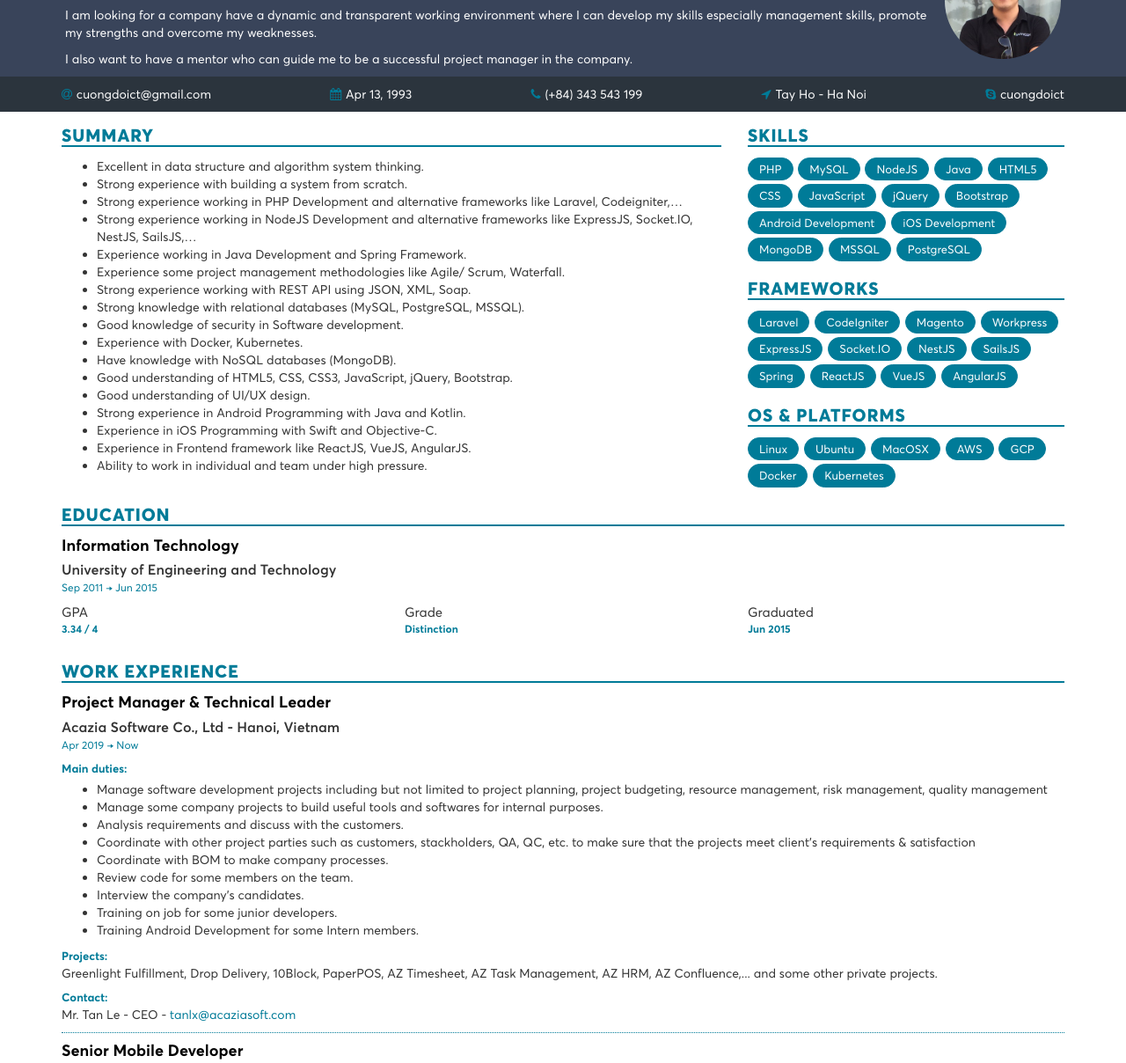
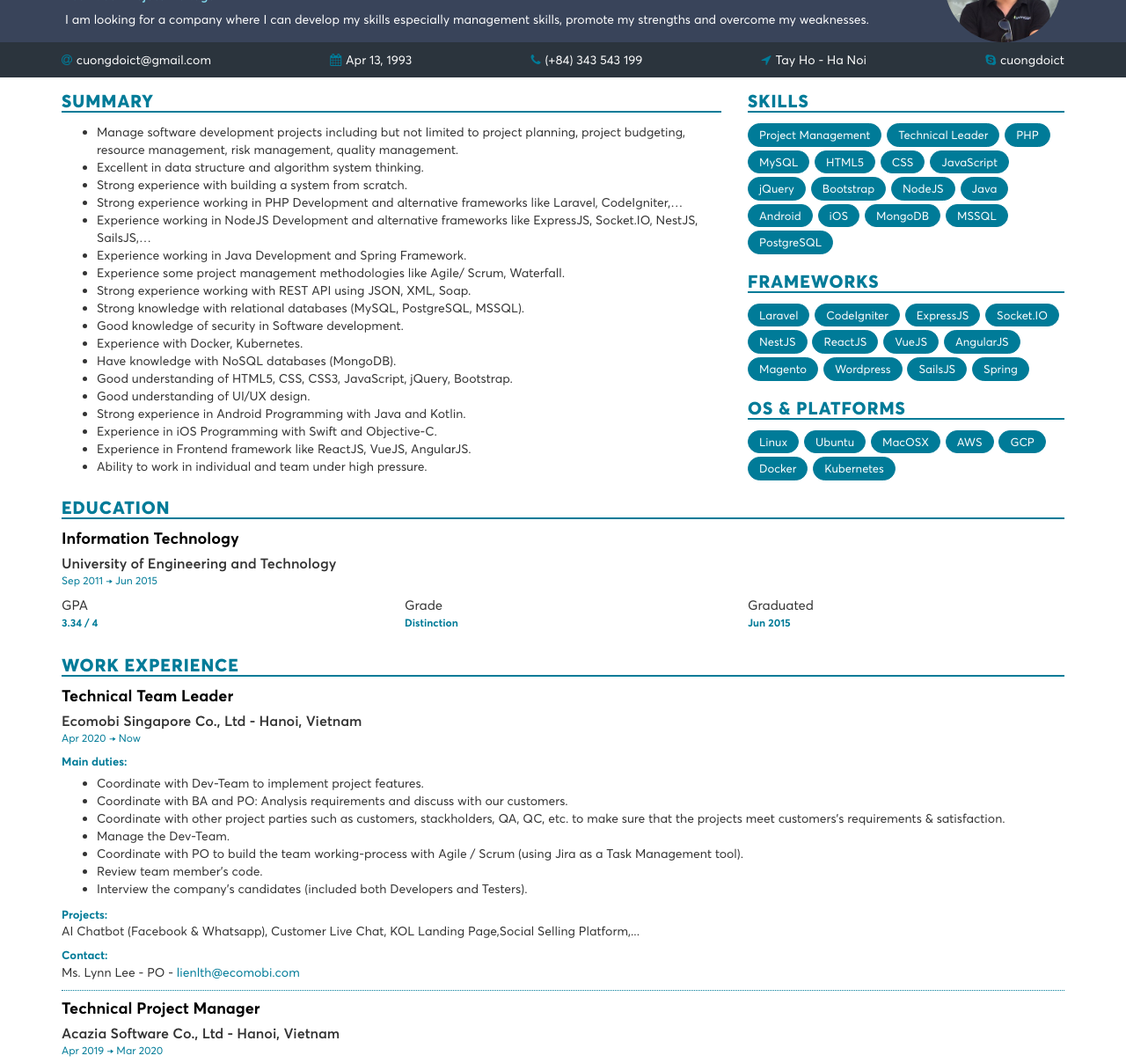
Before and after one commit to cuongdoict/cuongdoict.github.io, a website: page cv/index.html in a window 1280 px wide. Shown: the part 84-1292 px from the top of the page at 88% size. Drawn offline with nearby package versions, Linux system fonts and the light colour scheme.

Commit message:
Update new title

```diff
--- a/cv/index.html
+++ b/cv/index.html
@@ -3,16 +3,15 @@
 <head>
 	<meta charset="UTF-8">
 	<meta name="viewport" content="width=device-width, initial-scale=1.0, maximum-scale=1">
-	<title>Do Manh Cuong - Senior Backend Developer</title>
+	<title>Do Manh Cuong - Technial Project Manager</title>
 
-	<meta property="og:title" content="Do Manh Cuong - Senior Backend Developer" />
+	<meta property="og:title" content="Do Manh Cuong - Technial Project Manager" />
 	<meta property="og:locale" content="en" />
-	<meta name="description" content="Do Manh Cuong - Senior Backend Developer" />
-	<meta property="og:description" content="Do Manh Cuong - Senior Backend Developer" />
+	<meta name="description" content="Do Manh Cuong - Technial Project Manager" />
+	<meta property="og:description" content="Do Manh Cuong - Technial Project Manager" />
 	<meta name="twitter:card" content="summary" />
-	<meta property="twitter:title" content="Do Manh Cuong - Senior Backend Developer" />
+	<meta property="twitter:title" content="Do Manh Cuong - Technial Project Manager" />
 	<meta property="keywords" content="PHP, NodeJS, Java, Android, iOS, Java, Kotlin, Swift, Objective-C, RestfullAPI, Laravel, CodeIgniter, ExpressJS, Socket.IO" />
-	<meta name="twitter:site" content="I'm a Senior Backend Developer, I've strong experience over 6 years" />
 
 	<!--CSS-->
 	<link rel="stylesheet" href="https://stackpath.bootstrapcdn.com/font-awesome/4.7.0/css/font-awesome.min.css"/>
@@ -32,11 +31,11 @@
 			<div class="col-md-12 ui-flexbox">
 				<div class="ui-width-expand">
 					<h1 class="cv-name">Do Manh Cuong</h1>
-					<h5 style="color: #81d6ea;">Senior Backend Developer</h5>
+					<h5 style="color: #81d6ea;">Technical Project Manager</h5>
 					<p style="color: #ffffff">
-						I am looking for a company have a dynamic and transparent working environment where I can develop my skills especially management skills, promote my strengths and overcome my weaknesses.
+						I am looking for a company where I can develop my skills especially management skills, promote my strengths and overcome my weaknesses.
 					</p>
-					<p style="color: #ffffff">
+					<p style="color: #ffffff; display: none;">
 						I also want to have a mentor who can guide me to be a successful project manager in the company.
 					</p>
 				</div>
@@ -89,10 +88,11 @@
 					<div class="col-sm-8 printing">
 						<h4 class="session-title">SUMMARY</h4>
 						<ul>
+							<li>Manage software development projects including but not limited to project planning, project budgeting, resource management, risk management, quality management.</li>
 							<li>Excellent in data structure and algorithm system thinking.</li>
 							<li>Strong experience with building a system from scratch.</li>
-							<li>Strong experience working in PHP Development and alternative frameworks like Laravel, Codeigniter,…</li>
-							<li>Strong experience working in NodeJS Development and alternative frameworks like ExpressJS, Socket.IO, NestJS, SailsJS,…</li>
+							<li>Strong experience working in PHP Development and alternative frameworks like Laravel, CodeIgniter,…</li>
+							<li>Experience working in NodeJS Development and alternative frameworks like ExpressJS, Socket.IO, NestJS, SailsJS,…</li>
 							<li>Experience working in Java Development and Spring Framework.</li>
 							<li>Experience some project management methodologies like Agile/ Scrum, Waterfall.</li>
 							<li>Strong experience working with REST API using JSON, XML, Soap.</li>
@@ -111,17 +111,19 @@
 					<div class="col-sm-4 printing">
 						<h4 class="session-title">Skills</h4>
 						<div class="buttons-list">
+							<button class="btn btn-app btn--rounded">Project Management</button>
+							<button class="btn btn-app btn--rounded">Technical Leader</button>
 							<button class="btn btn-app btn--rounded">PHP</button>
 							<button class="btn btn-app btn--rounded">MySQL</button>
-							<button class="btn btn-app btn--rounded">NodeJS</button>
-							<button class="btn btn-app btn--rounded">Java</button>
 							<button class="btn btn-app btn--rounded">HTML5</button>
 							<button class="btn btn-app btn--rounded">CSS</button>
 							<button class="btn btn-app btn--rounded">JavaScript</button>
 							<button class="btn btn-app btn--rounded">jQuery</button>
 							<button class="btn btn-app btn--rounded">Bootstrap</button>
-							<button class="btn btn-app btn--rounded">Android Development</button>
-							<button class="btn btn-app btn--rounded">iOS Development</button>
+							<button class="btn btn-app btn--rounded">NodeJS</button>
+							<button class="btn btn-app btn--rounded">Java</button>
+							<button class="btn btn-app btn--rounded">Android</button>
+							<button class="btn btn-app btn--rounded">iOS</button>
 							<button class="btn btn-app btn--rounded">MongoDB</button>
 							<button class="btn btn-app btn--rounded">MSSQL</button>
 							<button class="btn btn-app btn--rounded">PostgreSQL</button>
@@ -132,16 +134,16 @@
 						<div class="buttons-list">
 							<button class="btn btn-app btn--rounded">Laravel</button>
 							<button class="btn btn-app btn--rounded">CodeIgniter</button>
-							<button class="btn btn-app btn--rounded">Magento</button>
-							<button class="btn btn-app btn--rounded">Workpress</button>
 							<button class="btn btn-app btn--rounded">ExpressJS</button>
 							<button class="btn btn-app btn--rounded">Socket.IO</button>
 							<button class="btn btn-app btn--rounded">NestJS</button>
-							<button class="btn btn-app btn--rounded">SailsJS</button>
-							<button class="btn btn-app btn--rounded">Spring</button>
 							<button class="btn btn-app btn--rounded">ReactJS</button>
 							<button class="btn btn-app btn--rounded">VueJS</button>
 							<button class="btn btn-app btn--rounded">AngularJS</button>
+							<button class="btn btn-app btn--rounded">Magento</button>
+							<button class="btn btn-app btn--rounded">Wordpress</button>
+							<button class="btn btn-app btn--rounded">SailsJS</button>
+							<button class="btn btn-app btn--rounded">Spring</button>
 						</div>
 					</div>
 					<div class="col-sm-4 col-xs-6">
@@ -210,10 +212,37 @@
 			<div class="session-container">
 				<h4 class="session-title">work experience</h4>
 				<div class="session-item first-child">
-					<h5>Project Manager & Technical Leader</h5>
+					<h5>Technical Team Leader</h5>
+					<h6>Ecomobi Singapore Co., Ltd - Hanoi, Vietnam</h6>
+					<div class="time-box">
+						<time>Apr 2020 &#8594; Now</time>
+					</div>
+					<div class="info-block">
+						<div class="sub-title">Main duties:</div>
+						<ul class="list-bullet">
+							<li>Coordinate with Dev-Team to implement project features.</li>
+							<li>Coordinate with BA and PO: Analysis requirements and discuss with our customers.</li>
+							<li>Coordinate with other project parties such as customers, stackholders, QA, QC, etc. to make sure that the projects meet customers’s requirements & satisfaction.</li>
+							<li>Manage the Dev-Team.</li>
+							<li>Coordinate with PO to build the team working-process with Agile / Scrum (using Jira as a Task Management tool).</li>
+							<li>Review team member's code.</li>
+							<li>Interview the company's candidates (included both Developers and Testers).</li>
+						</ul>
+					</div>
+					<div class="info-block">
+						<div class="sub-title">Projects:</div>
+						AI Chatbot (Facebook & Whatsapp), Customer Live Chat, KOL Landing Page,Social Selling Platform,...
+					</div>
+					<div class="info-block">
+						<div class="sub-title">Contact:</div>
+						Ms. Lynn Lee - PO - <a href="mailto:lienlth@ecomobi.com">lienlth@ecomobi.com</a>
+					</div>
+				</div>
+				<div class="session-item">
+					<h5>Technical Project Manager</h5>
 					<h6>Acazia Software Co., Ltd - Hanoi, Vietnam</h6>
 					<div class="time-box">
-						<time>Apr 2019 &#8594; Now</time>
+						<time>Apr 2019 &#8594; Mar 2020</time>
 					</div>
 					<div class="info-block">
 						<div class="sub-title">Main duties:</div>
```
Also changed, not shown: index.html (+9 -8 lines), img/qr-code.png (added).
